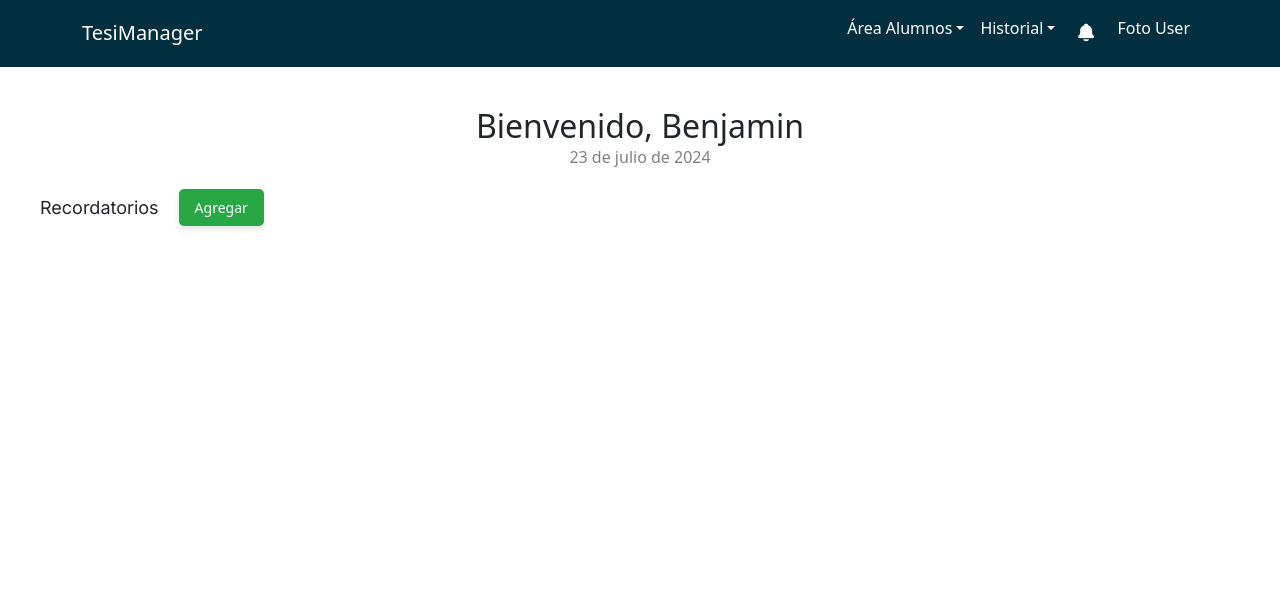
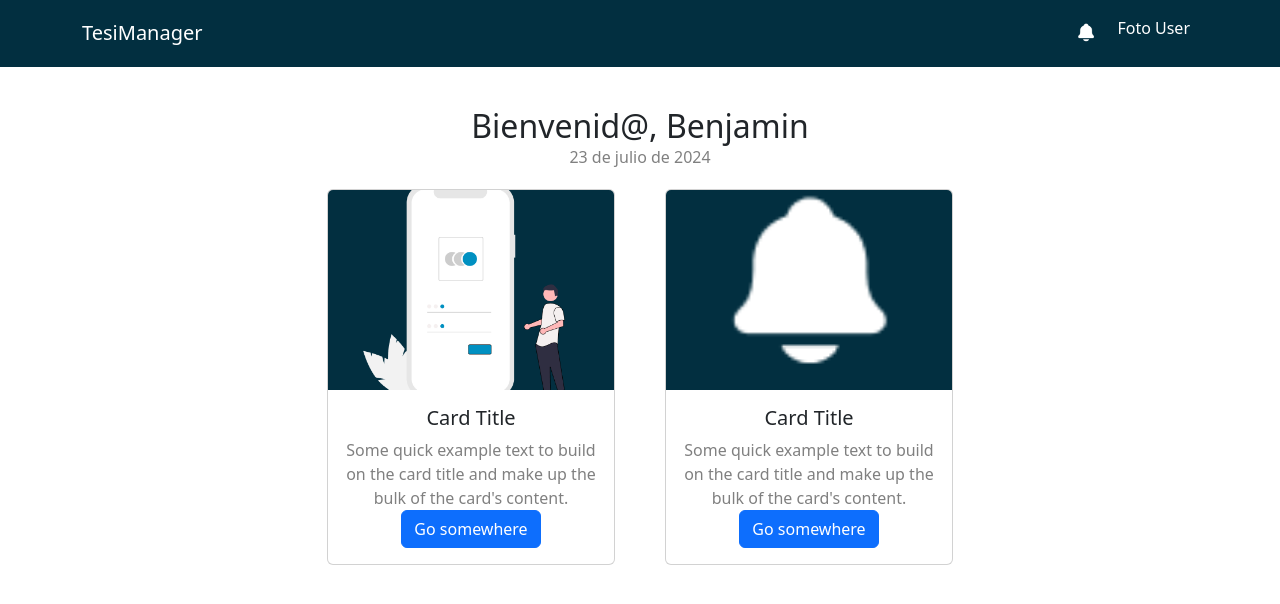
Before and after one commit to FlyBenja/fronted-historico-tesis, a React (Create React App) app: page /Bienvenida in a window 1280 px wide. Shown: the top 604 px of the page. Built offline with nearby package versions, Linux system fonts and the light colour scheme.

Commit message:
Finalizacion de area Bienvenida para alunmos e Ingeniero

```diff
--- a/src/Componentes/BannerAlumnos.jsx
+++ b/src/Componentes/BannerAlumnos.jsx
@@ -27,7 +27,7 @@ const BannerAlumnos = () => {
       </Navbar>
 
       <Modal show={showNotiModal} onHide={handleNotiClose} centered>
-        <Modal.Header closeButton>
+        <Modal.Header>
           <Modal.Title>Notificaciones</Modal.Title>
         </Modal.Header>
         <Modal.Body>
--- a/src/Estilos/Bienvenida.css
+++ b/src/Estilos/Bienvenida.css
@@ -47,15 +47,20 @@ body {
 
 .recordatorios-container {
   display: flex;
-  align-items: center;
-  margin-top: 20px;
+  flex-direction: column;
+  align-items: flex-start; /* Alinea los elementos a la izquierda */
+  margin-top: 20px; /* Añadimos un margen superior para separar del botón */
   width: 100%; /* Llenar todo el ancho */
   padding: 0 20px; /* Añadir padding para separación */
   box-sizing: border-box; /* Incluye padding y border en el ancho total */
 }
 
-.recordatorios-container h3 {
-  margin: 0;
+.recordatorios-header {
+  display: flex;
+  align-items: center;
+}
+
+.recordatorios-header h3 {
   font-size: 18px; /* Tamaño de fuente más pequeño */
   font-family: 'Inter', sans-serif;
   margin-right: 20px; /* Espacio entre el título y el botón */
@@ -83,44 +88,44 @@ body {
   transform: translateY(0);
 }
 
-.custom-modal .modal-dialog {
-  position: fixed;
-  top: 100px; /* Ajustar según sea necesario */
-  right: 0; /* Pegarlo a la derecha totalmente */
-  transform: none; /* Asegurar que el modal no se centre */
-  width: 300px; /* Ajustar el ancho según sea necesario */
-  max-width: 100%; /* Asegurar que el modal no exceda el ancho de la pantalla */
+.recordatorios-list {
+  list-style-type: none;
+  padding: 0;
+  margin: 10px 0 0 0; /* Añade un margen superior para separar la lista del botón */
 }
 
-.custom-modal .modal-header {
-  background-color: #022F40;
-  color: white;
-  padding: 10px 15px; /* Reducir el tamaño del header */
+.recordatorios-item {
+  display: flex;
+  align-items: center;
+  padding: 10px 0;
+  border-bottom: 1px solid #ddd;
+  width: 100%;
 }
 
-.custom-modal .modal-body {
-  background-color: #fff;
+.recordatorio-info {
   display: flex;
-  flex-direction: column;
   align-items: center;
-  text-align: center;
+  width: 100%;
 }
 
-.custom-modal .modal-title {
-  font-family: 'Inter', sans-serif;
+.recordatorio-info p {
+  margin: 0 10px;
 }
 
-.add-modal .modal-dialog {
-  width: 80%; /* Ancho del modal para que ocupe media pantalla */
+.recordatorio-info button {
+  margin-left: 10px;
 }
 
-.add-modal .modal-body {
+.card-container {
   display: flex;
-  flex-direction: column;
+  justify-content: center;
+  gap: 50px; /* Añadir un margen de 50px entre las tarjetas */
+  margin-top: 20px;
 }
 
-.add-modal .modal-body .form-group {
-  margin-bottom: 1rem;
+.card-img-top {
+  height: 200px; /* Ajusta la altura según sea necesario */
+  object-fit: cover; /* Ajusta la imagen para que cubra la totalidad del contenedor sin distorsionarse */
 }
 
 @media (max-width: 768px) {
--- a/src/Paginas/Bienvenida.jsx
+++ b/src/Paginas/Bienvenida.jsx
@@ -1,55 +1,152 @@
 import React, { useState } from 'react';
-import { Form, Modal, Button } from 'react-bootstrap';
+import { Form, Modal, Button, Card } from 'react-bootstrap';
 import '../Estilos/Bienvenida.css';
-import BannerRichard from '../Componentes/BannerRichard'; // Importa el componente BannerRichard
-import BannerAlumnos from '../Componentes/BannerAlumnos'; // Importa el componente BannerAlumnos
+import BannerRichard from '../Componentes/BannerRichard';
+import BannerAlumnos from '../Componentes/BannerAlumnos';
+
+import image1 from '../Imagenes/login-image.png';
+import image2 from '../Imagenes/noti-image.png';
 
 const Bienvenida = () => {
   const [showAddModal, setShowAddModal] = useState(false);
+  const [recordatorios, setRecordatorios] = useState([]);
+  const [fecha, setFecha] = useState('');
+  const [descripcion, setDescripcion] = useState('');
+  const [editIndex, setEditIndex] = useState(null);
+  const [error, setError] = useState('');
+
   const nombre = "Benjamin";
-  const role = 1; // Cambia este valor según sea necesario
-  const fecha = new Date().toLocaleDateString('es-ES', {
+  const role = 2;
+  const fechaActual = new Date().toLocaleDateString('es-ES', {
     year: 'numeric',
     month: 'long',
     day: 'numeric'
   });
 
-  const handleAddClose = () => setShowAddModal(false);
+  const handleAddClose = () => {
+    setShowAddModal(false);
+    setError('');
+    setEditIndex(null);
+    setFecha('');
+    setDescripcion('');
+  };
+
   const handleAddShow = () => setShowAddModal(true);
+
+  const handleSaveRecordatorio = () => {
+    if (!fecha || !descripcion) {
+      setError('Por favor, complete todos los campos.');
+      return;
+    }
+
+    if (editIndex !== null) {
+      const nuevosRecordatorios = [...recordatorios];
+      nuevosRecordatorios[editIndex] = { fecha, descripcion };
+      setRecordatorios(nuevosRecordatorios);
+    } else {
+      setRecordatorios([...recordatorios, { fecha, descripcion }]);
+    }
+
+    handleAddClose();
+  };
+
+  const handleDeleteRecordatorio = (index) => {
+    const nuevosRecordatorios = recordatorios.filter((_, i) => i !== index);
+    setRecordatorios(nuevosRecordatorios);
+  };
+
+  const handleEditRecordatorio = (index) => {
+    const recordatorio = recordatorios[index];
+    setFecha(recordatorio.fecha);
+    setDescripcion(recordatorio.descripcion);
+    setEditIndex(index);
+    setShowAddModal(true);
+  };
 
   return (
     <div className="bienvenida-container">
-      {role === 1 ? <BannerRichard /> : <BannerAlumnos />} {/* Condicional para renderizar BannerRichard o BannerAlumnos */}
+      {role === 1 ? <BannerRichard /> : <BannerAlumnos />}
       <div className="bienvenida-content">
-        <h2>Bienvenido, {nombre}</h2>
-        <p>{fecha}</p>
+        <h2>Bienvenid@, {nombre}</h2>
+        <p>{fechaActual}</p>
         {role === 1 && (
           <div className="recordatorios-container">
-            <h3>Recordatorios</h3>
-            <button className="btn-agregar" onClick={handleAddShow}>Agregar</button>
+            <div className="recordatorios-header">
+              <h3>Recordatorios</h3>
+              <button className="btn-agregar" onClick={handleAddShow}>Agregar</button>
+            </div>
+            <ul className="recordatorios-list">
+              {recordatorios.map((recordatorio, index) => (
+                <li key={index} className="recordatorios-item">
+                  <div className="recordatorio-info">
+                    <p><strong>Fecha:</strong> {recordatorio.fecha}</p>
+                    <p><strong>Descripción:</strong> {recordatorio.descripcion}</p>
+                    <Button variant="warning" onClick={() => handleEditRecordatorio(index)}>Editar</Button>
+                    <Button variant="danger" onClick={() => handleDeleteRecordatorio(index)}>Eliminar</Button>
+                  </div>
+                </li>
+              ))}
+            </ul>
+          </div>
+        )}
+        {role !== 1 && (
+          <div className="card-container">
+            <Card style={{ width: '18rem' }}>
+              <Card.Img variant="top" src={image1} className="card-img-top" />
+              <Card.Body>
+                <Card.Title>Card Title</Card.Title>
+                <Card.Text>
+                  Some quick example text to build on the card title and make up the
+                  bulk of the card's content.
+                </Card.Text>
+                <Button variant="primary">Go somewhere</Button>
+              </Card.Body>
+            </Card>
+            <Card style={{ width: '18rem' }}>
+              <Card.Img variant="top" src={image2} className="card-img-top" />
+              <Card.Body>
+                <Card.Title>Card Title</Card.Title>
+                <Card.Text>
+                  Some quick example text to build on the card title and make up the
+                  bulk of the card's content.
+                </Card.Text>
+                <Button variant="primary">Go somewhere</Button>
+              </Card.Body>
+            </Card>
           </div>
         )}
       </div>
 
       <Modal show={showAddModal} onHide={handleAddClose} centered>
         <Modal.Header closeButton>
-          <Modal.Title>Agregar Recordatorio</Modal.Title>
+          <Modal.Title>{editIndex !== null ? 'Editar Recordatorio' : 'Agregar Recordatorio'}</Modal.Title>
         </Modal.Header>
         <Modal.Body>
+          {error && <p style={{ color: 'red' }}>{error}</p>}
           <Form>
             <Form.Group controlId="formFechaRecordatorio">
               <Form.Label>Fecha Recordatorio</Form.Label>
-              <Form.Control type="date" />
+              <Form.Control
+                type="date"
+                value={fecha}
+                onChange={(e) => setFecha(e.target.value)}
+              />
             </Form.Group>
             <Form.Group controlId="formDescripcionRecordatorio">
               <Form.Label>Descripción Recordatorio</Form.Label>
-              <Form.Control as="textarea" rows={3} placeholder="Ingrese la descripción del recordatorio" />
+              <Form.Control
+                as="textarea"
+                rows={3}
+                placeholder="Ingrese la descripción del recordatorio"
+                value={descripcion}
+                onChange={(e) => setDescripcion(e.target.value)}
+              />
             </Form.Group>
           </Form>
         </Modal.Body>
         <Modal.Footer>
           <Button variant="secondary" onClick={handleAddClose}>Cerrar</Button>
-          <Button variant="success">Guardar cambios</Button>
+          <Button variant="success" onClick={handleSaveRecordatorio}>Guardar cambios</Button>
         </Modal.Footer>
       </Modal>
     </div>
```
